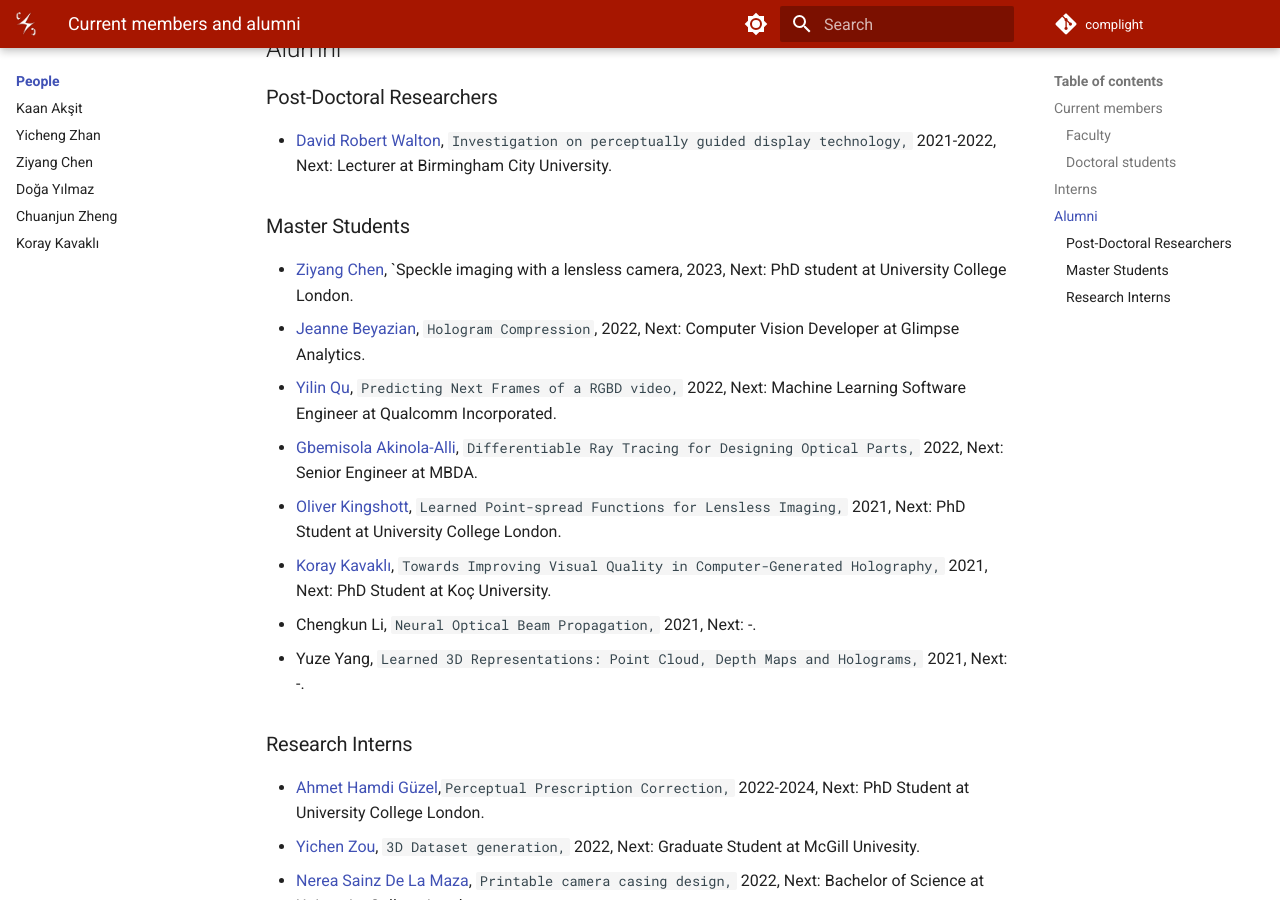
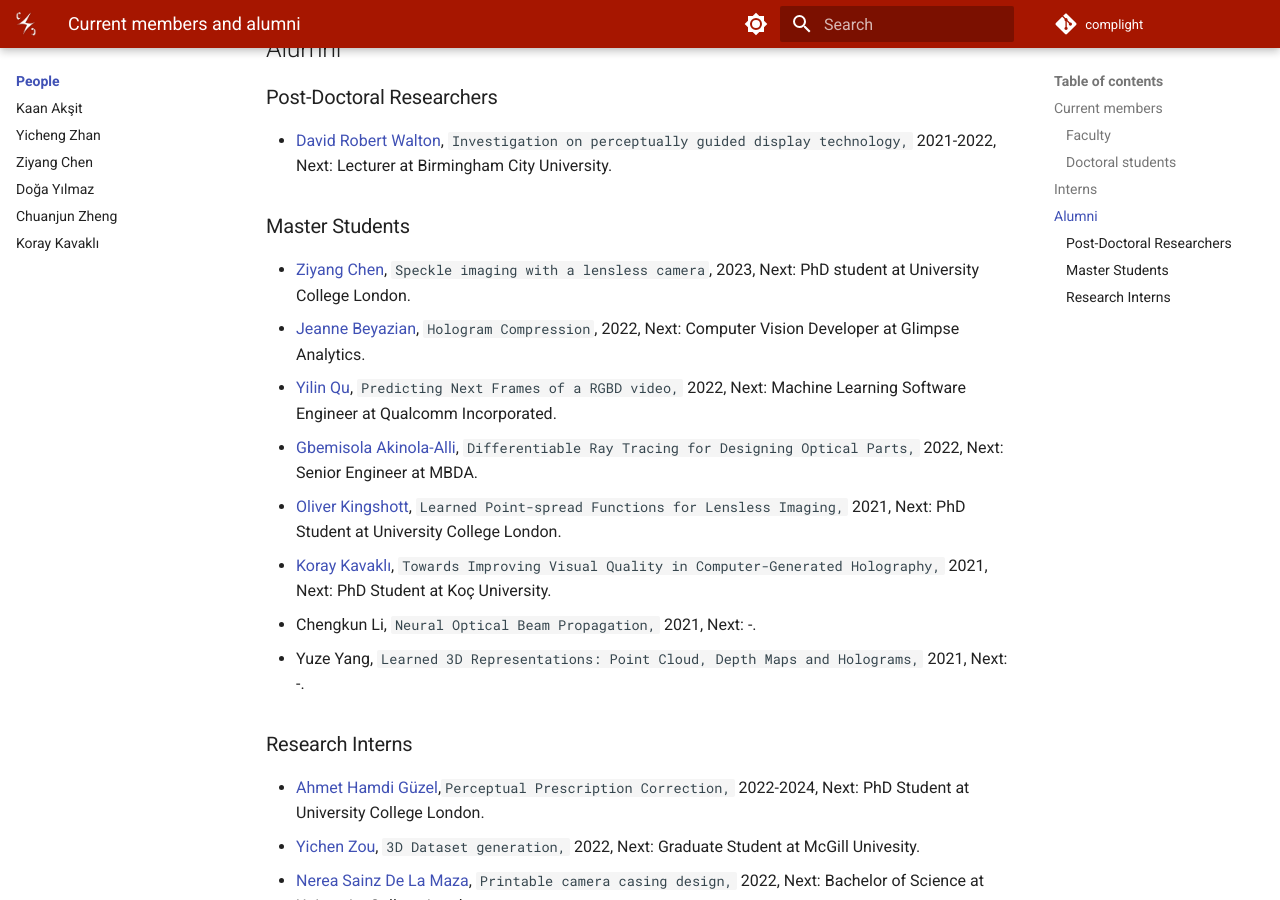
Before and after one commit to complight/complight.github.io, an MkDocs documentation site: the page built from docs/people/index.md, in a window 1280 px wide and 900 px high, scrolled down 1946 px. Built offline with MkDocs 1.6.1 and Material for MkDocs 9.7.7, drawn with Linux system fonts in a browser that asks for light colours.

Commit message:
Fixing a typo.

```diff
--- a/docs/people/index.md
+++ b/docs/people/index.md
@@ -97,7 +97,7 @@ PhD Student ([Koç University](https://www.ku.edu.tr/))
 - [David Robert Walton](https://drwalton.github.io/), `Investigation on perceptually guided display technology,` 2021-2022, Next: Lecturer at Birmingham City University.
 
 ### Master Students
-- [Ziyang Chen](https://www.linkedin.com/in/ziyang-chen-064ba8173/), `Speckle imaging with a lensless camera, 2023, Next: PhD student at University College London.
+- [Ziyang Chen](https://www.linkedin.com/in/ziyang-chen-064ba8173/), `Speckle imaging with a lensless camera`, 2023, Next: PhD student at University College London.
 - [Jeanne Beyazian](https://www.linkedin.com/in/jeanne-beyazian/), `Hologram Compression`, 2022, Next: Computer Vision Developer at Glimpse Analytics.
 - [Yilin Qu](https://www.linkedin.com/in/yilin-qu-b0a599149/), `Predicting Next Frames of a RGBD video,` 2022, Next: Machine Learning Software Engineer at Qualcomm Incorporated.
 - [Gbemisola Akinola-Alli](https://www.linkedin.com/in/gbemisola-akinola-alli-313090149/), `Differentiable Ray Tracing for Designing Optical Parts,` 2022, Next: Senior Engineer at MBDA.
```
